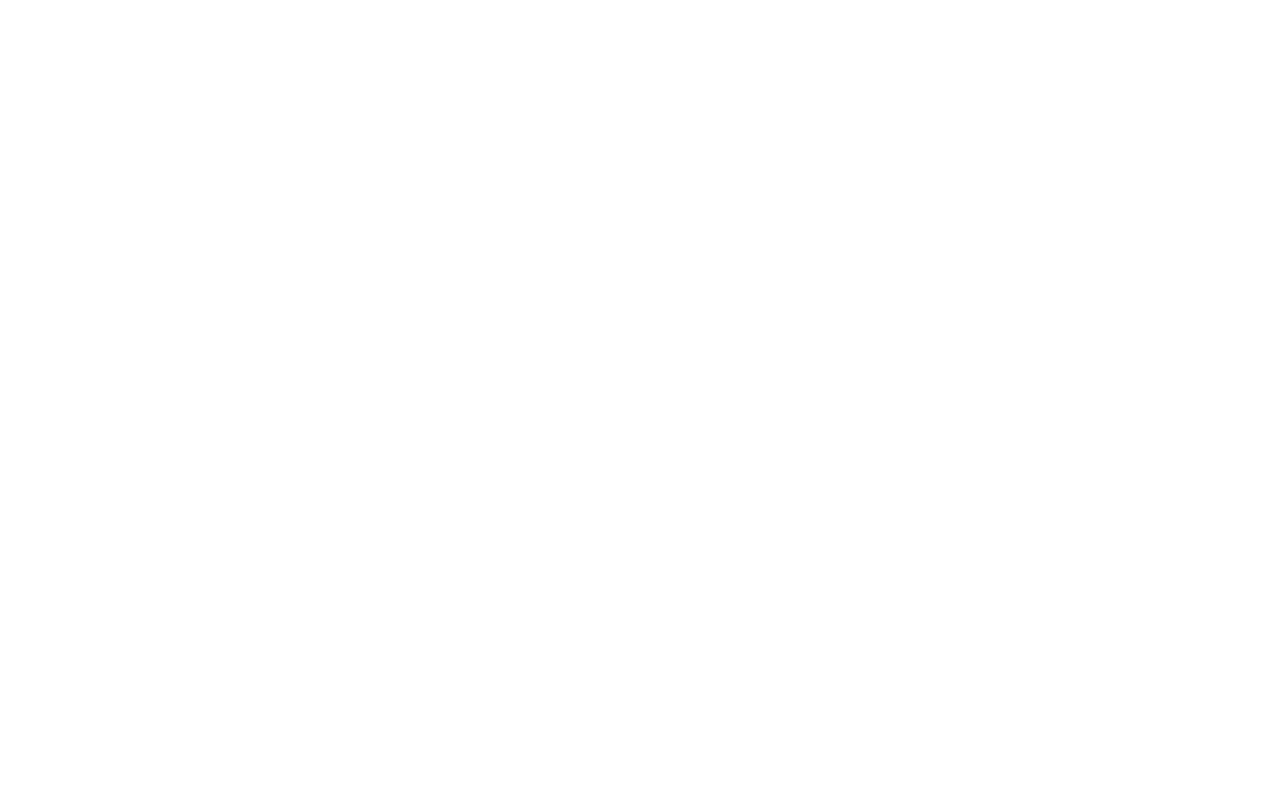
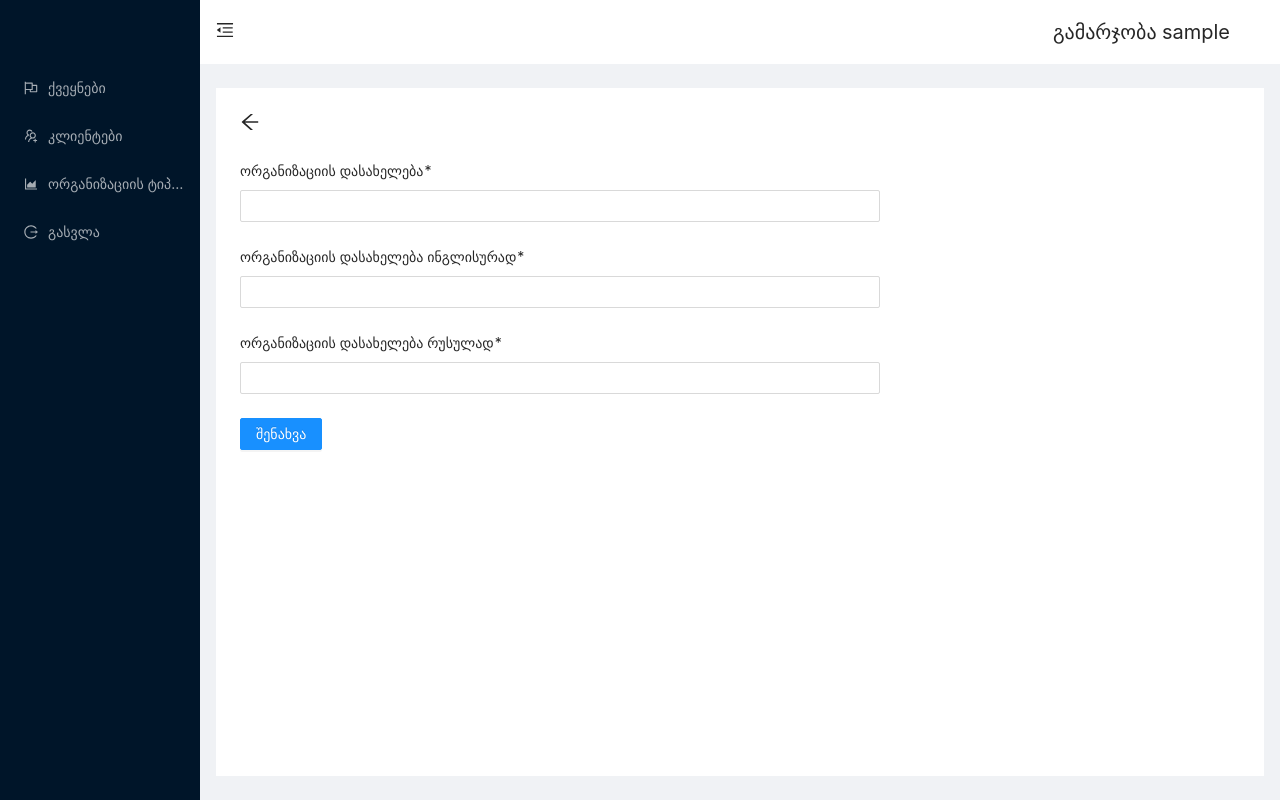
Before and after one commit to BekaDvali132/Georgian-Railway-Guest, a React (Create React App) app in the folder frontend/: page /admin/organization-types/add in a window 1280 px wide. Before the commit this address had no page. Built offline with nearby package versions, Linux system fonts and the light colour scheme; no server answers; sample sign-in values are in the browser's storage.

Commit message:
add organization types frontend

```diff
--- a/frontend/src/App.js
+++ b/frontend/src/App.js
@@ -5,14 +5,13 @@ import AddCountry from "./components/admin/countries/AddCountry";
 import Countries from "./components/admin/countries/Countries";
 import EditCountry from "./components/admin/countries/EditCountry";
 import Login from "./components/admin/login/Login";
-import {
-  AdminContextProvider,
-} from "./components/contexts/adminContext/adminContext";
+import { AdminContextProvider } from "./components/contexts/adminContext/adminContext";
 import { TranslationContextProvider } from "./components/contexts/TranslationContext";
 import Customers from "./components/admin/customers/Customers";
 import AddCustomers from "./components/admin/customers/AddCustomers";
 import EditPhysicalCustomers from "./components/admin/customers/customerEditForms/EditPhysicalCustomers";
 import OrganizationTypes from "./components/admin/organizationTypes/OrganizationTypes";
+import AddOrganizationType from "./components/admin/organizationTypes/AddOrganizationType";
 
 function App() {
   return (
@@ -21,11 +20,9 @@ function App() {
         <div className="App">
           <AdminContextProvider>
             <Routes>
-
               <Route path="/admin/login" element={<Login />} />
 
               <Route path="/admin" element={<AdminRoute />}>
-
                 {/* Country routes */}
 
                 <Route exact path="/admin/countries" element={<Countries />} />
@@ -55,7 +52,16 @@ function App() {
                 />
 
                 {/* Organization types */}
-                <Route exact path="/admin/organization-types" element={<OrganizationTypes />} />
+                <Route
+                  exact
+                  path="/admin/organization-types"
+                  element={<OrganizationTypes />}
+                />
+                <Route
+                  exact
+                  path="/admin/organization-types/add"
+                  element={<AddOrganizationType />}
+                />
 
               </Route>
             </Routes>
--- /dev/null
+++ b/frontend/src/components/admin/organizationTypes/AddOrganizationType.jsx
@@ -0,0 +1,63 @@
+import { Button, Form, Input, Space } from "antd";
+import React, { useState } from "react";
+import { useNavigate } from "react-router-dom";
+import { ArrowLeftOutlined } from "@ant-design/icons";
+import translations from '../../hooks/translation/translations.json'
+import axios from "axios";
+function AddOrganizationType() {
+  const [form] = Form.useForm();
+  let navigate = useNavigate();
+  const [errors, setErrors] = useState({});
+
+  const onFinish = (values) => {
+    axios.post('/api/organization-types',values).then(res=>{
+        if (res?.data?.status === 'success') {
+            navigate('/admin/organization-types')
+        } else {
+            setErrors(res?.data?.errors)
+        }
+    })
+  };
+
+  return (
+    <Space size={"large"} direction="vertical" style={{ width: "100%" }}>
+      <ArrowLeftOutlined
+        style={{ fontSize: "20px" }}
+        onClick={() => navigate("/admin/countries")}
+      />
+      <Form layout="vertical" form={form} onFinish={onFinish}>
+        <Form.Item
+          label={translations["ka"]["organization_name"] + "*"}
+          name={"name_ka"}
+          validateStatus={errors?.name_ka && "error"}
+          help={errors?.name_ka}
+        >
+          <Input />
+        </Form.Item>
+        <Form.Item
+          label={translations["ka"]["organization_name_en"] + "*"}
+          name={"name_en"}
+          validateStatus={errors?.name_en && "error"}
+          help={errors?.name_en}
+        >
+          <Input />
+        </Form.Item>
+        <Form.Item
+          label={translations["ka"]["organization_name_ru"] + "*"}
+          name={"name_ru"}
+          validateStatus={errors?.name_ru && "error"}
+          help={errors?.name_ru}
+        >
+          <Input />
+        </Form.Item>
+        <Form.Item>
+          <Button type="primary" htmlType="submit">
+            {translations['ka']['submit']}
+          </Button>
+        </Form.Item>
+      </Form>
+    </Space>
+  );
+}
+
+export default AddOrganizationType;
--- a/frontend/src/components/admin/organizationTypes/OrganizationTypes.jsx
+++ b/frontend/src/components/admin/organizationTypes/OrganizationTypes.jsx
@@ -81,7 +81,7 @@ function OrganizationTypes() {
 
   return (
     <Space size={"large"} direction="vertical" style={{ width: "100%" }}>
-      <Button type="primary" onClick={() => navigate("/admin/customers/add")}>
+      <Button type="primary" onClick={() => navigate("/admin/organization-types/add")}>
         {translations["ka"]["add_organization_type"]}
       </Button>
       <div className="overflow-table">
--- a/frontend/src/components/hooks/translation/translations.json
+++ b/frontend/src/components/hooks/translation/translations.json
@@ -62,6 +62,8 @@
         "country":"ქვეყანა",
         "organization_type":"ორგანიზაციის ტიპი",
         "organization_name": "ორგანიზაციის დასახელება",
+        "organization_name_en":"ორგანიზაციის დასახელება ინგლისურად",
+        "organization_name_ru":"ორგანიზაციის დასახელება რუსულად",
         "bank_account_number":"საბანკო ანგარიშის ნომერი",
         "legal_address":"იურიდიული მისამართი",
         "physical_customers":"ფიზიკური კლიენტები",
```
